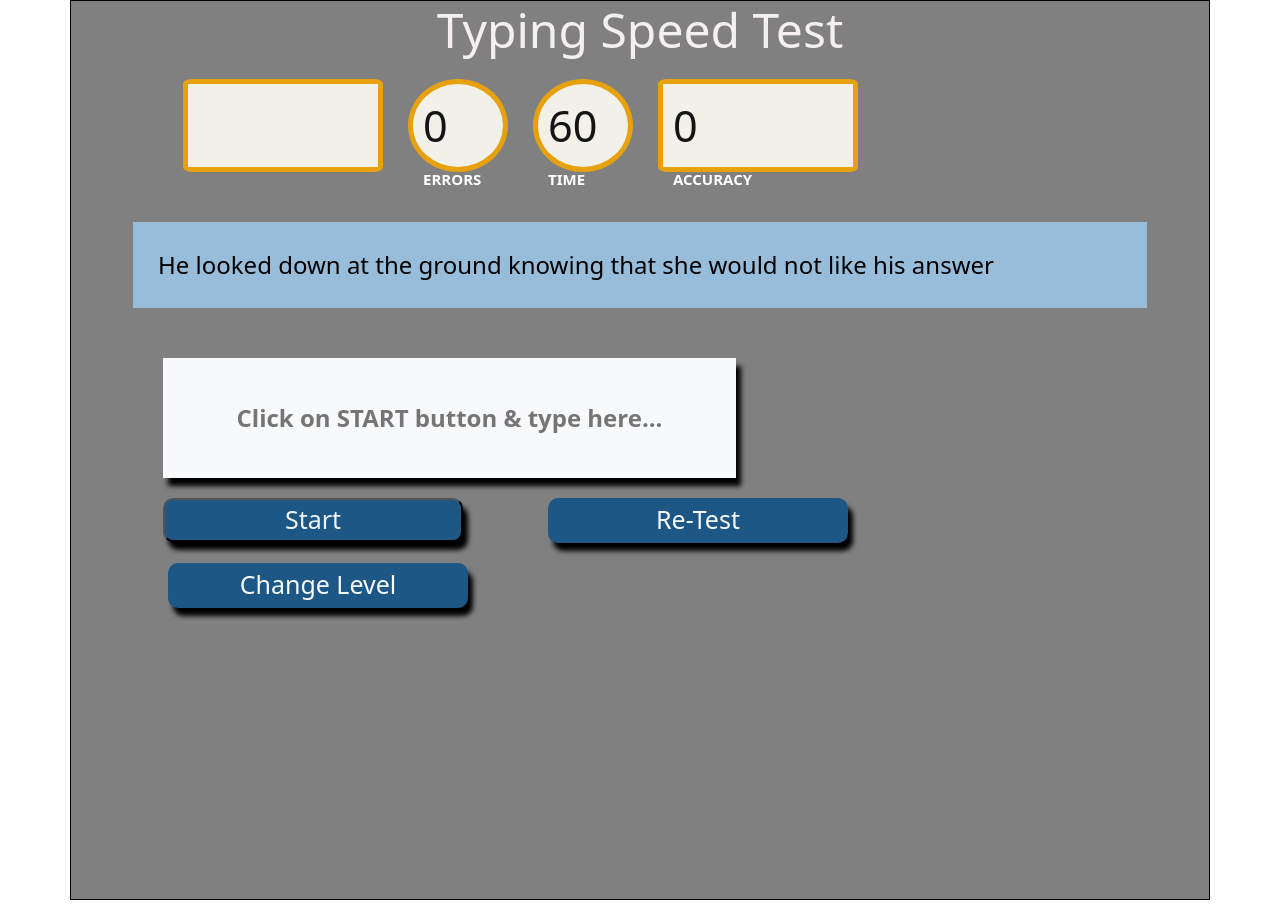
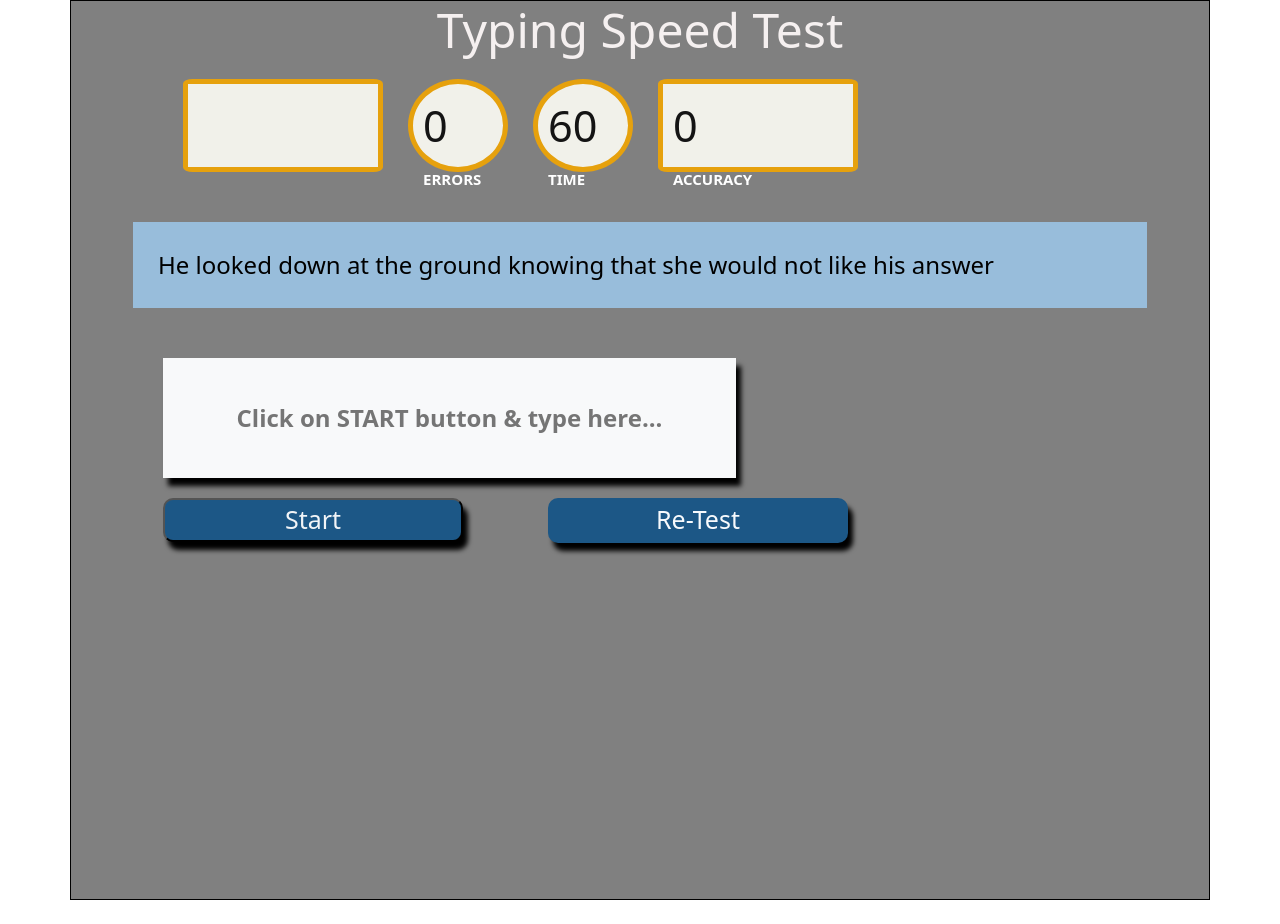
Before and after one commit to Karthy1995/Typessr, an Angular app: page / in a window 1280 px wide. After the commit the page ends 900 px from the top, so only its background shows below. Built offline with nearby package versions, Linux system fonts and the light colour scheme.

Commit message:
make it better

```diff
--- a/src/app/home/home.component.html
+++ b/src/app/home/home.component.html
@@ -32,7 +32,6 @@
          <button class="start_btn" id="start-btn" style="font-size: 25px;"  (click)="onClick()" (click)="setTimer()" *ngIf="!isStart" >Start</button>
          <button class="start_btn" id="start-btn" style="font-size: 25px;" *ngIf="isStart" >Stop</button>
          <button class="restart_btn" id="start-btn" style="font-size: 25px;"  (click)="reloadPage()">Re-Test</button>
-         <button class="restart_btn" id="start-btn" style="font-size: 25px;"  (click)="ChangeLevel()">Change Level</button> </div>
 
     <div id="result" class="mt-2 pt-2  text-center">
 
```
